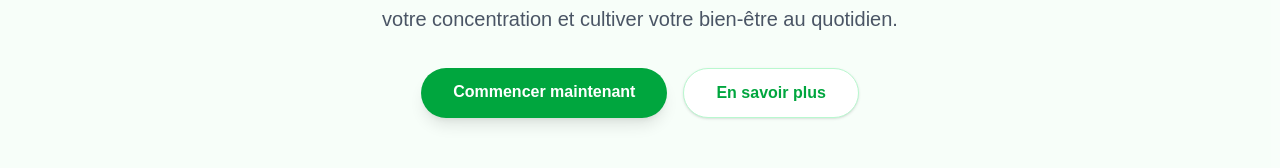
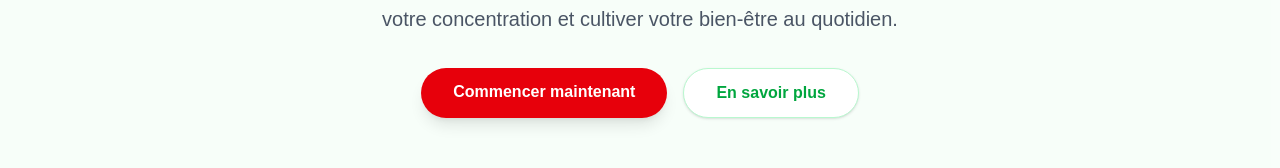
Before and after one commit to 1mlesc/CESIZen, a Next.js app in the folder my-app/: page / in a window 1280 px wide. Shown: the part 294-462 px from the top of the page. Built offline with nearby package versions, Linux system fonts and the light colour scheme; no server answers; the database is empty.

Commit message:
feat(hero): change button to exercices from green to red

```diff
--- a/my-app/app/components/home/HeroSection.tsx
+++ b/my-app/app/components/home/HeroSection.tsx
@@ -27,7 +27,7 @@ const HeroSection = () => {
           <div className="mt-8 flex justify-center gap-4">
             <Link
               href="#exercices"
-              className="px-8 py-3 rounded-full bg-green-600 text-white font-semibold shadow-lg hover:bg-green-700 hover:-translate-y-1 transition-all duration-200"
+              className="px-8 py-3 rounded-full bg-red-600 text-white font-semibold shadow-lg hover:bg-green-700 hover:-translate-y-1 transition-all duration-200"
             >
               Commencer maintenant
             </Link>
```
